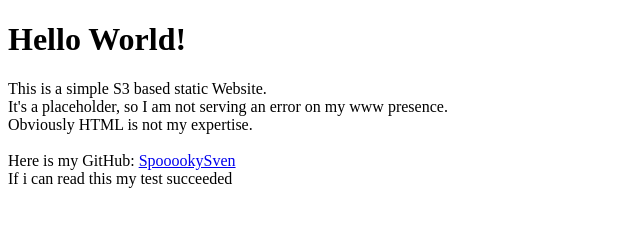
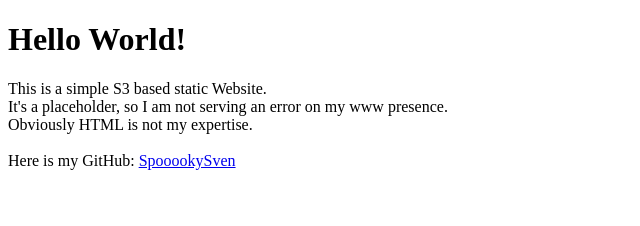
Before and after one commit to SpooookySven/s3_website, a plain HTML site: page index.html in a window 1280 px wide. Shown: the whole page, without its empty margins (0-640 px from the left). Drawn offline with Linux system fonts and the light colour scheme.

Commit message:
revert codepipeline test

```diff
--- a/index.html
+++ b/index.html
@@ -12,7 +12,6 @@
         Obviously HTML is not my expertise. <br>
         <br>
         Here is my GitHub: <a href=https://github.com/SpooookySven?tab=repositories"">SpooookySven</a> <br>
-        If i can read this my test succeeded
 
     </p>
 </body>
```
